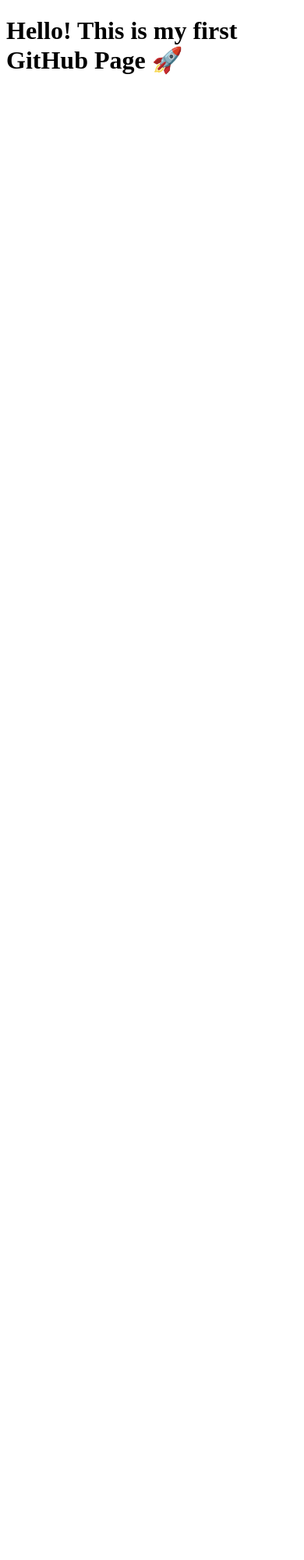
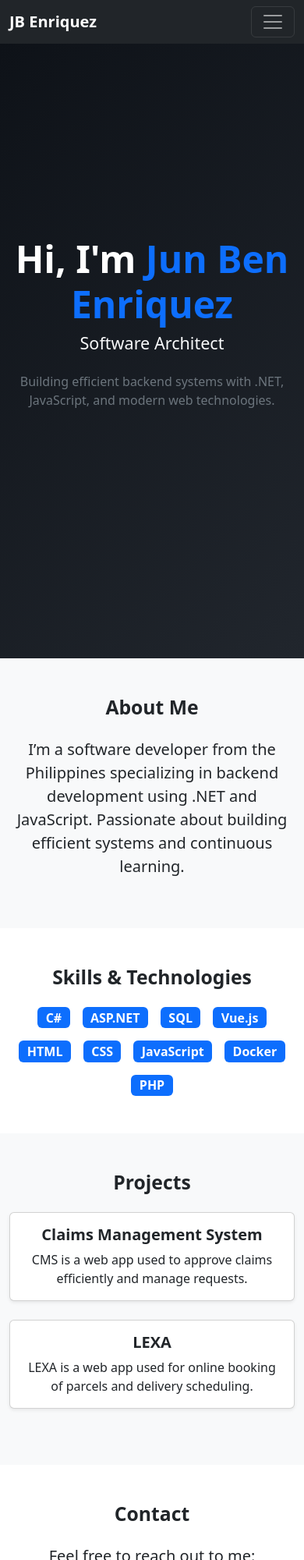
Before and after one commit to GoJonBin/gojonbin.github.io, a plain HTML site: page index.html in a window 390 px wide. Shown: the top 2000 px of the page at 78% size. Before the commit the page ends 844 px from the top, so only its background shows below. Drawn offline with nearby package versions, Linux system fonts and the light colour scheme.

Commit message:
Add files via upload
Update index html and add css

```diff
--- a/index.html
+++ b/index.html
@@ -1,9 +1,114 @@
 <!DOCTYPE html>
-<html>
+<html lang="en">
 <head>
-  <title>GoJonBin Portfolio</title>
+  <meta charset="UTF-8">
+  <meta name="viewport" content="width=device-width, initial-scale=1.0">
+  <title>Jun Ben Enriquez | Software Architect</title>
+  <link href="https://cdn.jsdelivr.net/npm/bootstrap@5.3.3/dist/css/bootstrap.min.css" rel="stylesheet">
+  <link rel="stylesheet" href="style.css">
 </head>
 <body>
-  <h1>Hello! This is my first GitHub Page 🚀</h1>
+  <!-- Navbar -->
+  <nav class="navbar navbar-expand-lg navbar-dark bg-dark fixed-top">
+    <div class="container">
+      <a class="navbar-brand fw-bold" href="#">JB Enriquez</a>
+      <button class="navbar-toggler" type="button" data-bs-toggle="collapse" data-bs-target="#navbarNav">
+        <span class="navbar-toggler-icon"></span>
+      </button>
+      <div class="collapse navbar-collapse" id="navbarNav">
+        <ul class="navbar-nav ms-auto">
+          <li class="nav-item"><a class="nav-link" href="#about">About</a></li>
+          <li class="nav-item"><a class="nav-link" href="#skills">Skills</a></li>
+          <li class="nav-item"><a class="nav-link" href="#projects">Projects</a></li>
+          <li class="nav-item"><a class="nav-link" href="#contact">Contact</a></li>
+        </ul>
+      </div>
+    </div>
+  </nav>
+
+  <!-- Hero Section -->
+  <section class="hero d-flex flex-column justify-content-center align-items-center text-center">
+    <h1 class="fw-bold">Hi, I'm <span class="text-primary">Jun Ben Enriquez</span></h1>
+    <h4 class="text-light">Software Architect</h4>
+    <p class="text-secondary mt-3">Building efficient backend systems with .NET, JavaScript, and modern web technologies.</p>
+  </section>
+
+  <!-- About Section -->
+  <section id="about" class="py-5 bg-light">
+    <div class="container text-center">
+      <h2 class="fw-bold mb-4">About Me</h2>
+      <p class="lead">
+        I’m a software developer from the Philippines specializing in backend development using .NET and JavaScript.
+        Passionate about building efficient systems and continuous learning.
+      </p>
+    </div>
+  </section>
+
+  <!-- Skills Section -->
+  <section id="skills" class="py-5">
+    <div class="container text-center">
+      <h2 class="fw-bold mb-4">Skills & Technologies</h2>
+      <div class="row justify-content-center">
+        <div class="col-md-8">
+          <div class="d-flex flex-wrap justify-content-center gap-3">
+            <span class="badge bg-primary fs-6">C#</span>
+            <span class="badge bg-primary fs-6">ASP.NET</span>
+            <span class="badge bg-primary fs-6">SQL</span>
+            <span class="badge bg-primary fs-6">Vue.js</span>
+            <span class="badge bg-primary fs-6">HTML</span>
+            <span class="badge bg-primary fs-6">CSS</span>
+            <span class="badge bg-primary fs-6">JavaScript</span>
+            <span class="badge bg-primary fs-6">Docker</span>
+            <span class="badge bg-primary fs-6">PHP</span>
+          </div>
+        </div>
+      </div>
+    </div>
+  </section>
+
+  <!-- Projects Section -->
+  <section id="projects" class="py-5 bg-light">
+    <div class="container text-center">
+      <h2 class="fw-bold mb-4">Projects</h2>
+      <div class="row justify-content-center">
+        <div class="col-md-5 mb-4">
+          <div class="card shadow-sm">
+            <div class="card-body">
+              <h5 class="card-title fw-bold">Claims Management System</h5>
+              <p class="card-text">CMS is a web app used to approve claims efficiently and manage requests.</p>
+            </div>
+          </div>
+        </div>
+        <div class="col-md-5 mb-4">
+          <div class="card shadow-sm">
+            <div class="card-body">
+              <h5 class="card-title fw-bold">LEXA</h5>
+              <p class="card-text">LEXA is a web app used for online booking of parcels and delivery scheduling.</p>
+            </div>
+          </div>
+        </div>
+      </div>
+    </div>
+  </section>
+
+  <!-- Contact Section -->
+  <section id="contact" class="py-5 text-center">
+    <div class="container">
+      <h2 class="fw-bold mb-4">Contact</h2>
+      <p class="lead">Feel free to reach out to me:</p>
+      <p>Email: <a href="mailto:junbenenriquez@gmail.com">junbenenriquez@gmail.com</a></p>
+      <p>
+        <a href="https://www.linkedin.com/in/jun-ben-enriquez-343361167/" target="_blank">LinkedIn</a> |
+        <a href="https://github.com/GoJonBin" target="_blank">GitHub</a>
+      </p>
+    </div>
+  </section>
+
+  <!-- Footer -->
+  <footer class="bg-dark text-center text-white py-3">
+    <small>© 2025 Jun Ben Enriquez. All rights reserved.</small>
+  </footer>
+
+  <script src="https://cdn.jsdelivr.net/npm/bootstrap@5.3.3/dist/js/bootstrap.bundle.min.js"></script>
 </body>
 </html>
--- /dev/null
+++ b/style.css
@@ -0,0 +1,26 @@
+body {
+  scroll-behavior: smooth;
+}
+
+.hero {
+  height: 100vh;
+  background: linear-gradient(135deg, #0d1117 0%, #21262d 100%);
+  color: #fff;
+  padding: 0 15px;
+}
+
+.hero h1 {
+  font-size: 3rem;
+}
+
+.hero p {
+  max-width: 600px;
+}
+
+section {
+  padding-top: 80px;
+}
+
+footer {
+  font-size: 0.9rem;
+}
```
